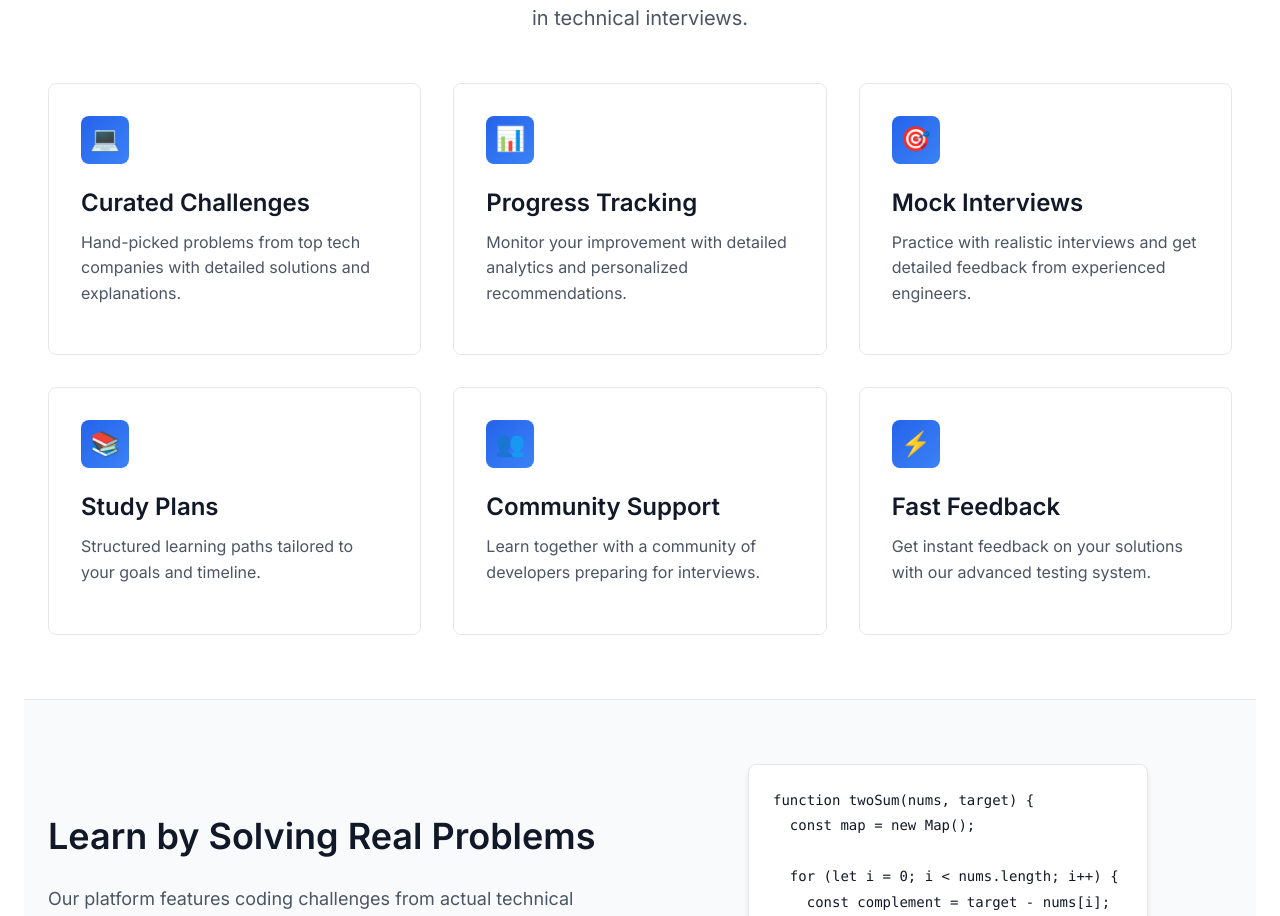
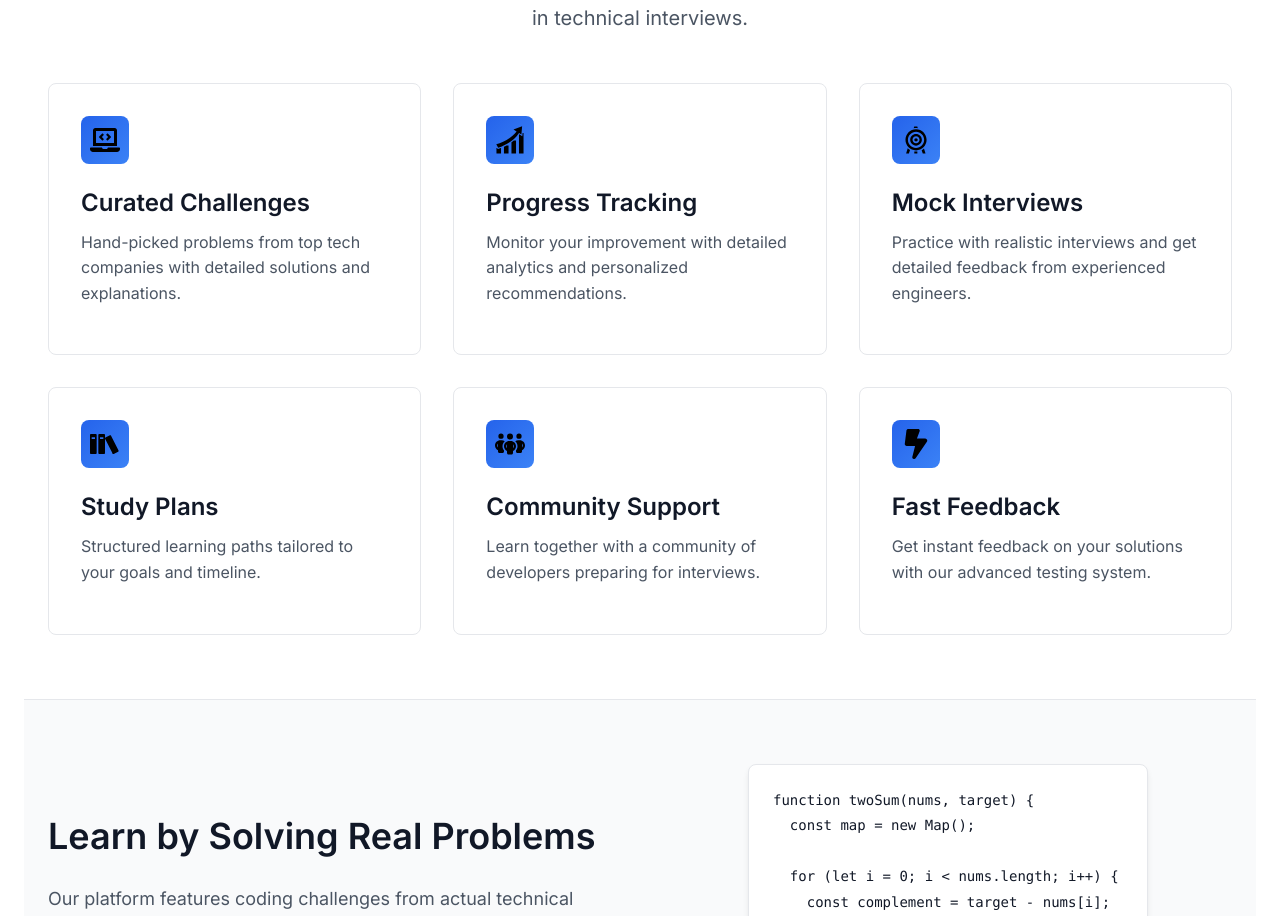
Before and after one commit to fourhtyoz/Upwise, a Next.js app: page / in a window 1280 px wide. Shown: the part 960-1876 px from the top of the page. Built offline with nearby package versions, Linux system fonts and the light colour scheme.

Commit message:
new icons for hero

```diff
--- a/components/home/HomeFeatures.tsx
+++ b/components/home/HomeFeatures.tsx
@@ -1,38 +1,42 @@
 import styles from '@/app/page.module.scss';
+import { FaLaptopCode } from 'react-icons/fa';
+import { GiProgression, GiArcheryTarget } from 'react-icons/gi';
+import { ImBooks } from 'react-icons/im';
+import { FaPeopleGroup, FaBoltLightning } from 'react-icons/fa6';
 
 const features = [
     {
-        icon: '💻',
+        icon: <FaLaptopCode color="black" size={30} />,
         title: 'Curated Challenges',
         description:
             'Hand-picked problems from top tech companies with detailed solutions and explanations.'
     },
     {
-        icon: '📊',
+        icon: <GiProgression color="black" size={30} />,
         title: 'Progress Tracking',
         description:
             'Monitor your improvement with detailed analytics and personalized recommendations.'
     },
     {
-        icon: '🎯',
+        icon: <GiArcheryTarget color="black" size={30} />,
         title: 'Mock Interviews',
         description:
             'Practice with realistic interviews and get detailed feedback from experienced engineers.'
     },
     {
-        icon: '📚',
+        icon: <ImBooks color="black" size={30} />,
         title: 'Study Plans',
         description:
             'Structured learning paths tailored to your goals and timeline.'
     },
     {
-        icon: '👥',
+        icon: <FaPeopleGroup color="black" size={30} />,
         title: 'Community Support',
         description:
             'Learn together with a community of developers preparing for interviews.'
     },
     {
-        icon: '⚡',
+        icon: <FaBoltLightning color="black" size={30} />,
         title: 'Fast Feedback',
         description:
             'Get instant feedback on your solutions with our advanced testing system.'
```
